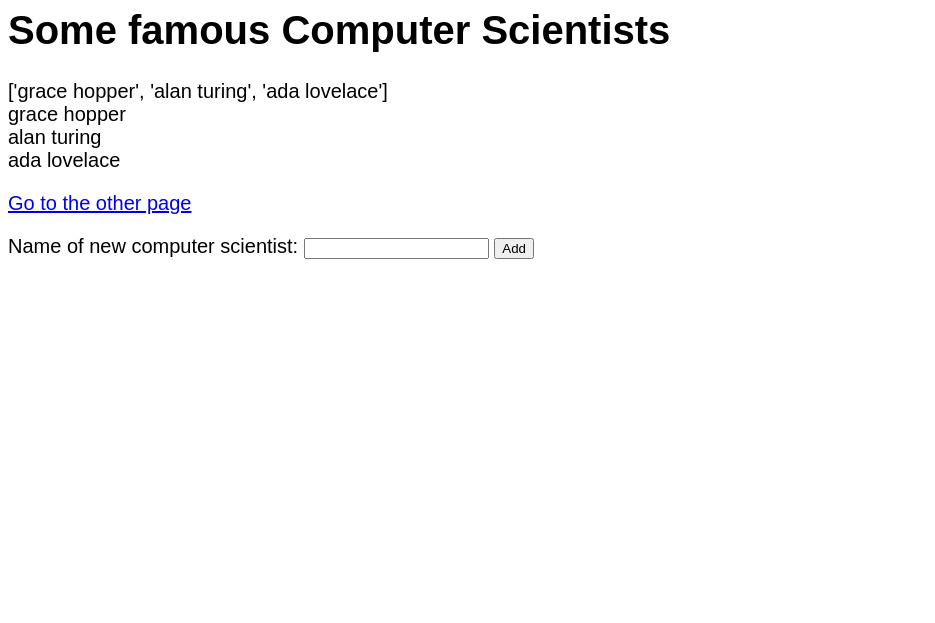
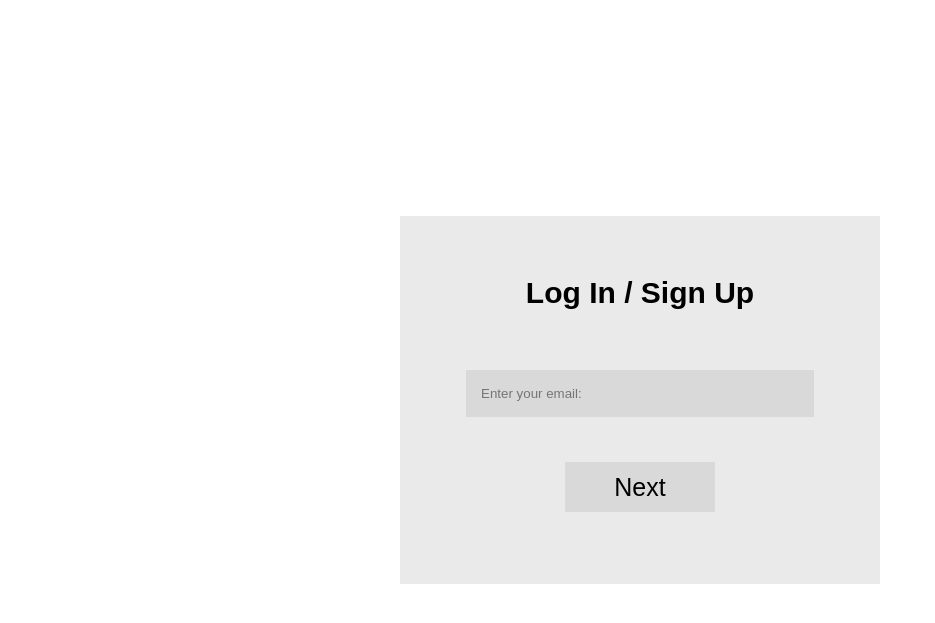
Before and after one commit to chloe2781/xlack, a Flask app: page / in a window 1280 px wide. Shown: the top 623 px of the page, without its empty margins (0-935 px from the left). Run offline with Flask 2, Linux system fonts and the light colour scheme; data comes from the database, SQL or seed files in the repository; parts of the project's set-up code (start-up, migrations or seed data) failed here and were passed over.

Commit message:
Added frontend components for index

```diff
--- /dev/null
+++ b/static/styles.css
@@ -0,0 +1,43 @@
+body {
+    font-size: 15pt;
+    font-family: arial;
+}
+
+.login-container {
+    background-color: #EAEAEA;
+    width: 480px;
+    height: 368px;
+    margin: auto;
+    position: absolute;
+    top: 0;
+    bottom: 0;
+    left: 0;
+    right: 0;
+    text-align: center;
+}
+
+.login-container h2 {
+    font-size: 30px;
+    font-family: arial;
+    color: #000000;
+    margin-top: 60px;
+    margin-bottom: 60px;
+}
+
+.login-container input {
+    width: 348px;
+    height: 47px;
+    border: none;
+    background-color: #D9D9D9;
+    padding-left: 15px;
+}
+
+.login-container button {
+    display: block;
+    margin: 45px auto 0;
+    width: 150px;
+    height: 50px;
+    border: none;
+    background-color: #D9D9D9;
+    font-size: 25px;
+}
--- a/templates/index.html
+++ b/templates/index.html
@@ -1,14 +1,12 @@
 <html>
-  <style>
-    body{
-      font-size: 15pt;
-      font-family: arial;
-    }
-  </style>
 
 
+<head>
+  <link rel="stylesheet" href="{{url_for('static', filename='styles.css')}}" type="text/css">
+</head>
+
 <body>
-  <h1>Some famous Computer Scientists</h1>
+  <!-- <h1>Some famous Computer Scientists</h1>
   <div>{{data}}</div>
 
   <div>
@@ -17,11 +15,24 @@
     {% endfor %}
   </div>
 
-<p><a href="another">Go to the other page</a></p>
+  <p><a href="another">Go to the other page</a></p>
 
-<form method="POST" action="/add">
-<p>Name of new computer scientist: <input type="text" name="name"> <input type="submit" value="Add"></p>
-</form>
+  <form method="POST" action="/add">
+    <p>Name of new computer scientist: <input type="text" name="name"> <input type="submit" value="Add"></p>
+  </form> -->
+
+  <div class="login-container">
+    <h2>Log In / Sign Up</h2>
+    <div>
+      <form method="POST" action="/login">
+        <input type="email" placeholder="Enter your email:">
+        <button type="submit">Next</button>
+      </form>
+    </div>
+    <div>
+
+    </div>
+  </div>
 
 </body>
 
```
Also changed, not shown: server.py (+3 -7 lines).
